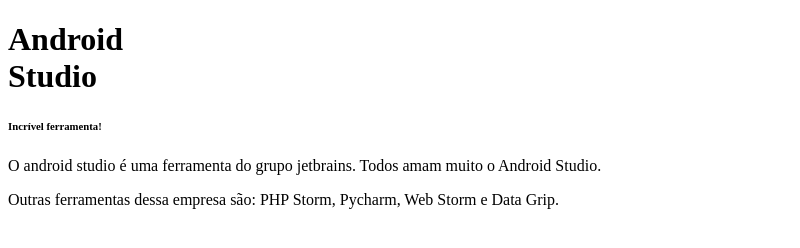
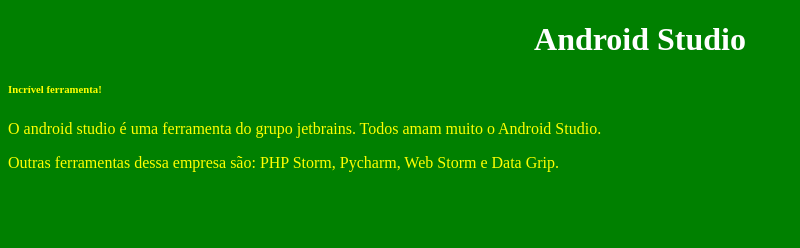
Before and after one commit to lethiciaasevedo1999/pwi2021, a plain HTML site: page Aula04/paginadehoje.html in a window 1280 px wide. Shown: the whole page, without its empty margins (0-800 px from the left). Drawn offline with Linux system fonts and the light colour scheme.

Commit message:
Adicionando CSS na pagina

```diff
--- a/Aula04/paginadehoje.html
+++ b/Aula04/paginadehoje.html
@@ -4,10 +4,11 @@
     <meta charset="UTF-8">
     <meta http-equiv="X-UA-Compatible" content="IE=edge">
     <meta name="viewport" content="width=device-width, initial-scale=1.0">
+    <link rel="stylesheet" href="style/meuestilo.css"> <!--utilizar crtrl+espaço para achar o caminho da pasta-->
     <title>Android Studio</title>
 </head>
 <body>
-    <h1>Android <br> Studio</h1>
+    <h1>Android Studio</h1>
     <h6>Incrível ferramenta!</h6>
 
     <!-- <br> (Tag utilizada para quebra de linha) -->
@@ -16,7 +17,6 @@
         O android studio é uma ferramenta do grupo jetbrains.
         Todos amam muito o Android Studio.
     </p>
-
     <p>
         Outras ferramentas dessa empresa são: PHP Storm,
         Pycharm, Web Storm e Data Grip.
--- /dev/null
+++ b/Aula04/style/meuestilo.css
@@ -0,0 +1,20 @@
+/*CSS significa (Folha de Estilo em Cascata)*/
+
+h1 {
+    color: white;
+    text-align: center;
+}
+
+body{
+    background-color: green;
+    color: yellow;
+    text-align: justify;
+}
+
+@media only screen and (max-whidht : 500px) {
+
+    body{
+        color: white
+    }
+
+}
```
Also changed, not shown: Aula04/img/android-studio-logo.png (added).
